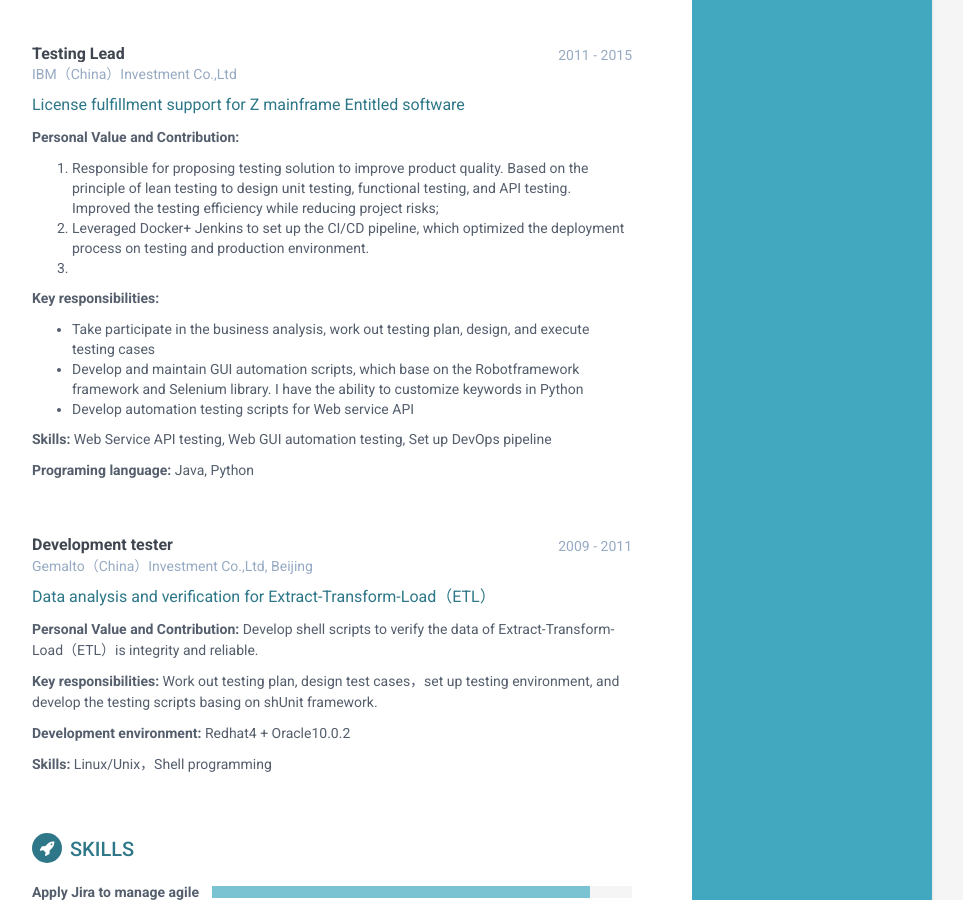
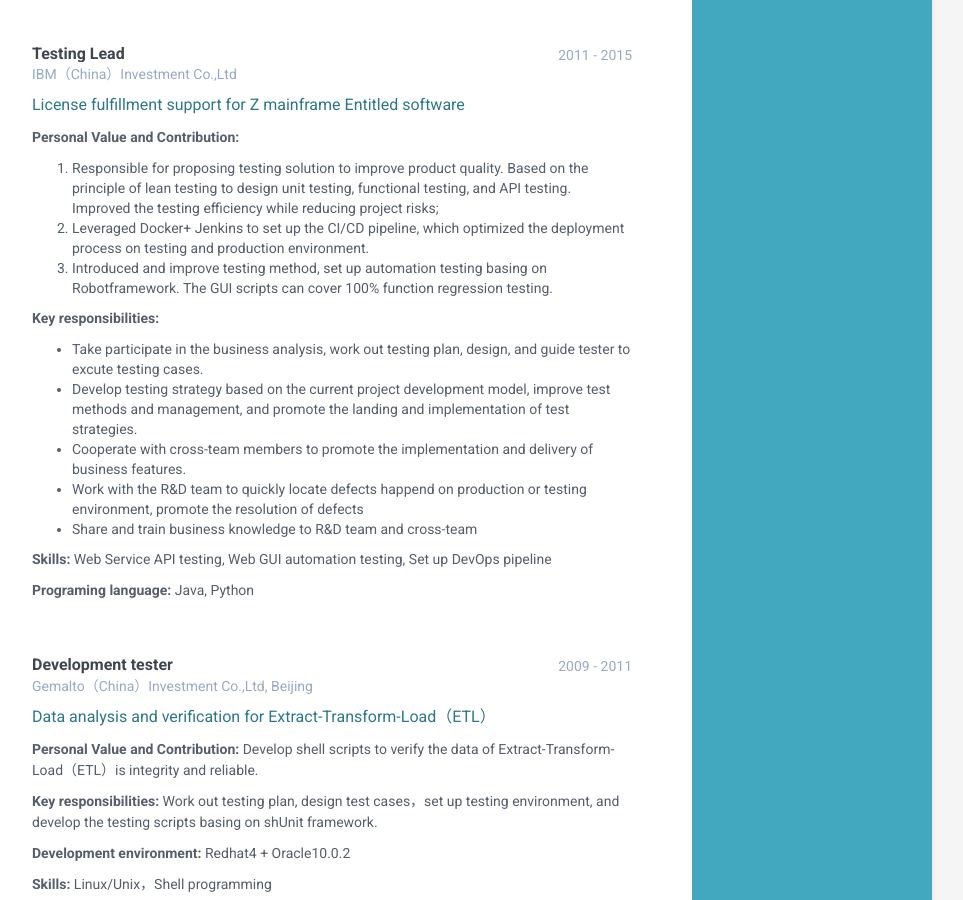
Before and after one commit to liuyang0116/LiuYangResume_EN, a Jekyll site: the page built from index.html, in a window 1280 px wide and 900 px high, scrolled down 1710 px. Shown: the whole window, without its empty margins (188-1151 px from the left). Built offline with Jekyll 4.4.1, drawn with Linux system fonts in a browser that asks for light colours.

Commit message:
Update projects.html

```diff
--- a/_includes/projects.html
+++ b/_includes/projects.html
@@ -47,12 +47,16 @@ Eenterprise internal application to IBM sales and marketing team, which helps th
 				   <ol>
 					<li>Responsible for proposing testing solution to improve product quality. Based on the principle of lean testing to design unit testing, functional testing, and API testing. Improved the testing efficiency while reducing project risks;</li>
 					<li>Leveraged Docker+ Jenkins to set up the CI/CD pipeline, which optimized the deployment process on testing and production environment.</li>
-					<li></li></ol>
+					<li>Introduced and improve testing method, set up automation testing basing on Robotframework. The GUI scripts can cover 100% function regression testing.
+</li></ol>
 			<p><b>Key responsibilities: </b></p>
 			   <ul>
-					<li>Take participate in the business analysis, work out testing plan, design, and execute testing cases</li>
-					<li>Develop and maintain GUI automation scripts, which base on the Robotframework framework and Selenium library. I have the ability to customize keywords in Python</li>
-					<li>Develop automation testing scripts for Web service API</li></ul>
+					<li>Take participate in the business analysis, work out testing plan, design, and guide tester to excute testing cases.</li>
+					<li>Develop testing strategy based on the current project development model, improve test methods and management, and promote the landing and implementation of test strategies.</li>
+					<li>Cooperate with cross-team members to promote the implementation and delivery of business features.</li>
+				        <li>Work with the R&D team to quickly locate defects happend on production or testing environment, promote the resolution of defects</li>
+				        <li>Share and train business knowledge to R&D team and cross-team</li>
+			</ul>
 
 			   <p><b>Skills: </b>Web Service API testing, Web GUI automation testing, Set up DevOps pipeline</p>
 					<p></p>
```
